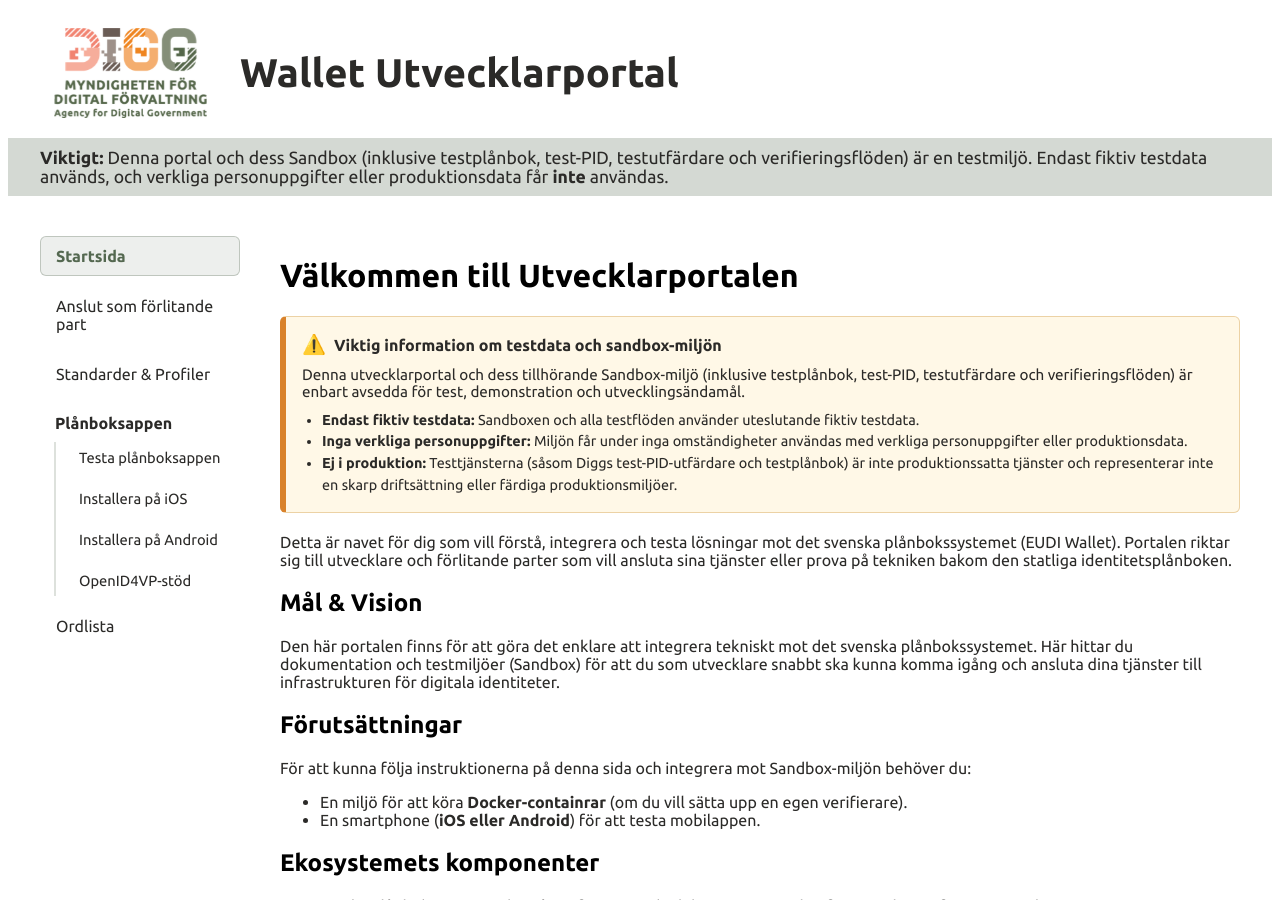
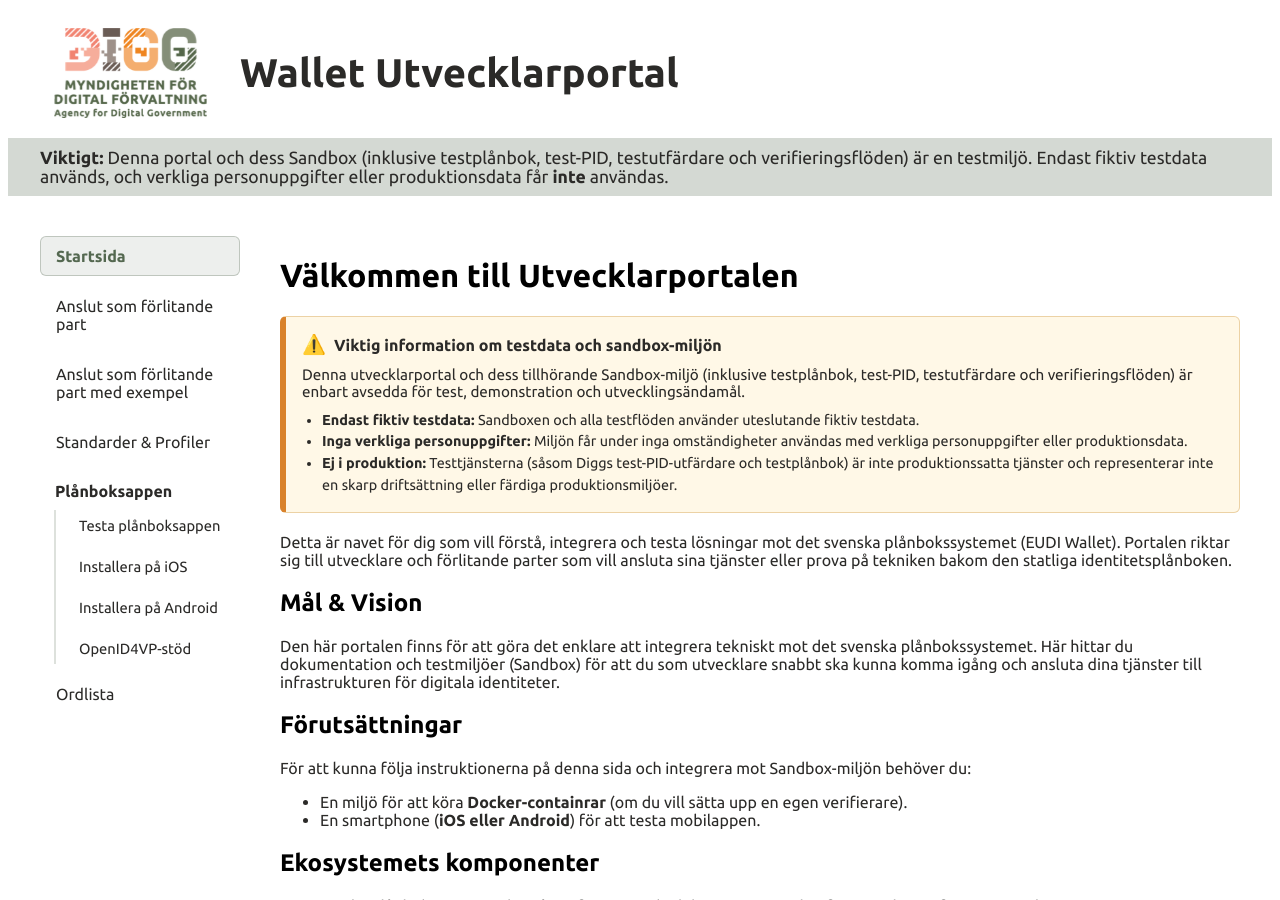
Before and after one commit to diggsweden/wallet-utvecklarportal, a Jekyll site: the page built from index.md, in a window 1280 px wide and 900 px high. Built offline with Jekyll 4.4.1, drawn with Linux system fonts in a browser that asks for light colours.

Commit message:
docs(navigation): add exempel-fp to side menu (#39)
Signed-off-by: Christoffer Killander <extern.christoffer.killander@digg.se>

```diff
--- a/_layouts/default.html
+++ b/_layouts/default.html
@@ -31,6 +31,7 @@
               <ul>
                 <li><a href="{{ "/" | relative_url }}" class="{% if page.url == '/' %}active{% endif %}">Startsida</a></li>
                 <li><a href="{{ "/pages/anslutning-fp.html" | relative_url }}" class="{% if page.url == '/pages/anslutning-fp.html' or page.url == '/pages/anslutning-fp/' %}active{% endif %}">Anslut som förlitande part</a></li>
+                <li><a href="{{ "/pages/exempel-fp.html" | relative_url }}" class="{% if page.url == '/pages/exempel-fp.html' or page.url == '/pages/exempel-fp/' %}active{% endif %}">Anslut som förlitande part med exempel</a></li>
                 <li><a href="{{ "/pages/standarder-och-profiler.html" | relative_url }}" class="{% if page.url == '/pages/standarder-och-profiler.html' or page.url == '/pages/standarder-och-profiler/' %}active{% endif %}">Standarder & Profiler</a></li>
                 <li class="nav-section">
                   <span class="nav-section-title">Plånboksappen</span>
```
